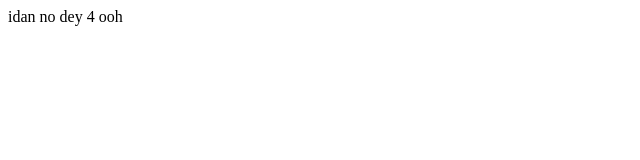
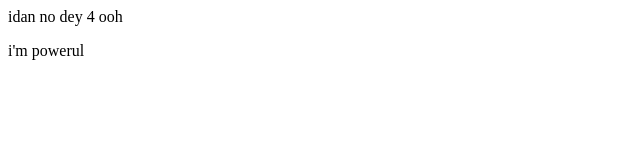
Before and after one commit to Bhencine/Idan, a plain HTML site: page index.html in a window 1280 px wide. Shown: the full height of the page, 0-640 px from the left. Drawn offline with Linux system fonts and the light colour scheme.

Commit message:
my latest commit

```diff
--- a/index.html
+++ b/index.html
@@ -11,5 +11,6 @@
 
 
    </div>
+   <p>i'm powerul</p>
 </body>
 </html>
```
